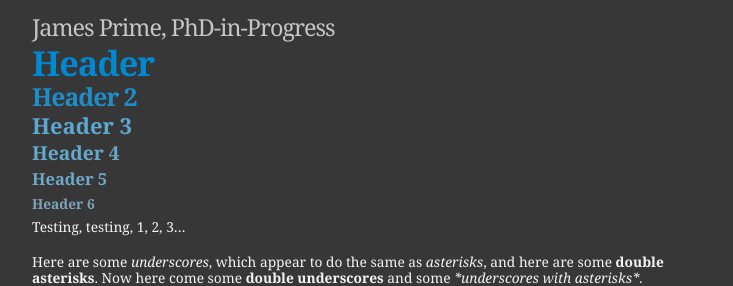
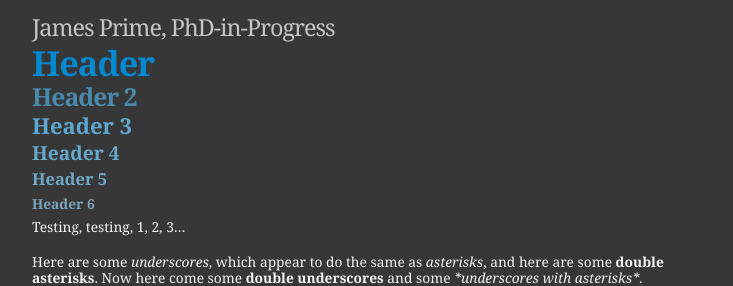
Before and after one commit to jamesprime/jamesprime.github.io, a Jekyll site: the page built from _pages/test/index.md, in a window 1280 px wide. Shown: the part 228-514 px from the top of the page, without its empty margins (273-1006 px from the left). Built offline with Jekyll 4.4.1, drawn with Linux system fonts in a browser that asks for light colours; nearby versions of some CDN libraries; formulas are drawn with MathJax 3.

Commit message:
Updated _sass/uberduper.scss
Next attempt to improve contrast of uberduper-esque heading colours, based on tests at http://webaim.org/resources/contrastchecker/; only changed h2 colour this time, using http://colorizer.org/ for HSV->HSL conversions (and vice versa), and http://leaverou.github.io/contrast-ratio/ for real-time contrast-ratio testing

```diff
--- a/_sass/uberduper.scss
+++ b/_sass/uberduper.scss
@@ -32,7 +32,7 @@ h1 {
 
 h2 {
     // border-bottom: 1px dashed #e5e5e5;
-    color: #1E8DC9; // Originally #1E8DC9; changed based on contrast-related recommendations from http://webaim.org/resources/contrastchecker/
+    color: #4989ab; // Originally #1E8DC9; changed based on contrast-related recommendations from http://webaim.org/resources/contrastchecker/
     font-size: 1.8em; // Originally 1.7em; default is 1.5em
     font-weight: bold;
     letter-spacing: -1px;
```
